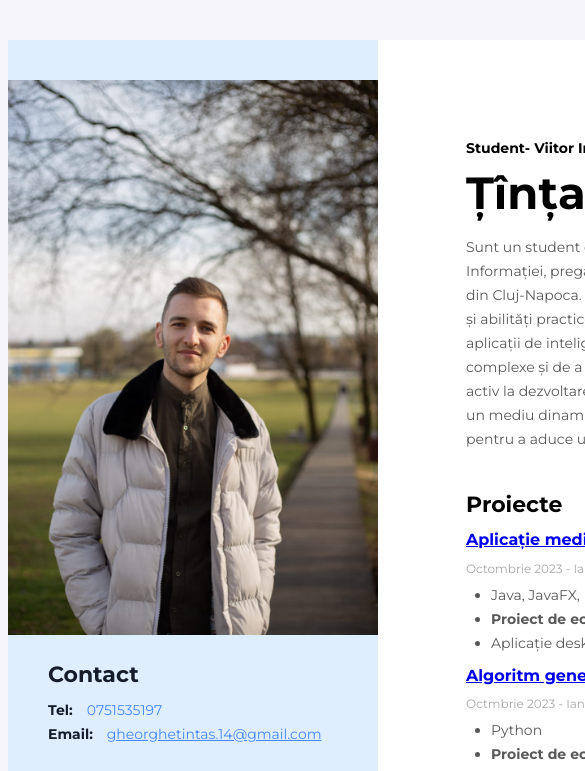
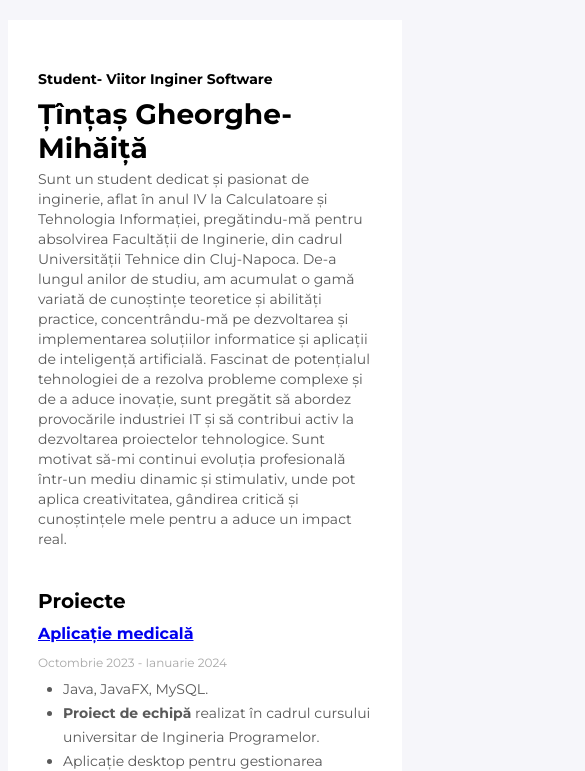
Before and after one commit to GheorgheTintas/CV, a plain HTML site: page index.html in a window 390 px wide. Shown: the top 771 px of the page, 585 px wide, since content can reach past the window. Drawn offline with Linux system fonts and the light colour scheme.

Commit message:
Update styles.css

```diff
--- a/styles/styles.css
+++ b/styles/styles.css
@@ -234,3 +234,87 @@ margin-top: 40px;
 .education-element{
     margin-top: -10px;
 }
+/* ✅ Responsive Design pentru dispozitive mobile */
+@media (max-width: 768px) {
+    .app-wrapper {
+        display: flex;
+        flex-direction: column; /* Așează elementele pe verticală */
+        width: 100%;            /* Lățime completă pe ecran */
+        margin: 20px 0;         /* Eliminare margini laterale */
+        padding: 10px;
+    }
+
+    .right-side-container {
+        padding: 20px;          /* Reducerea padding-ului */
+    }
+
+    .sidebar-section {
+        padding: 20px;          /* Spațiere mai mică pentru sidebar */
+        text-align: center;     /* Centrează conținutul */
+    }
+
+    .sidebar-image {
+        width: 100%;            /* Imagine adaptată la lățimea ecranului */
+        max-width: 300px;       /* Limitează dimensiunea imaginii */
+        height: auto;           /* Păstrează proporțiile imaginii */
+        margin: 0 auto;         /* Centrează imaginea */
+    }
+
+    .contacts-container,
+    .tech-skills-section,
+    .soft-skills-section {
+        padding-left: 10px;     /* Reducerea padding-ului lateral */
+        padding-right: 10px;
+    }
+
+    .about-me-name {
+        font-size: 28px;        /* Redimensionare text pentru titlu */
+    }
+
+    .about-me-profession,
+    .about-me-description {
+        font-size: 14px;        /* Ajustarea dimensiunii fontului */
+        line-height: 20px;
+    }
+
+    .projects-header,
+    .work-experience-header,
+    .education-header,
+    .tech-skills-header,
+    .soft-skills-header {
+        font-size: 20px;        /* Diminuarea dimensiunii fontului pentru titluri */
+    }
+
+    .contacts-header,
+    .contacts-item,
+    .contacts-phone,
+    .contacts-email {
+        font-size: 14px;        /* Dimensiuni mai mici pentru contact */
+    }
+
+    .company-container,
+    .education-element {
+        margin-bottom: 20px;    /* Spațiu mai mare între secțiuni */
+    }
+}
+
+/* ✅ Responsive Design pentru tablete */
+@media (min-width: 769px) and (max-width: 1024px) {
+    .app-wrapper {
+        display: flex;
+        flex-direction: column;
+        width: 90%;
+        margin: 20px auto;
+        padding: 20px;
+    }
+
+    .right-side-container {
+        padding: 30px;
+    }
+
+    .sidebar-image {
+        max-width: 350px;
+        height: auto;
+        margin: 0 auto;
+    }
+}
```
